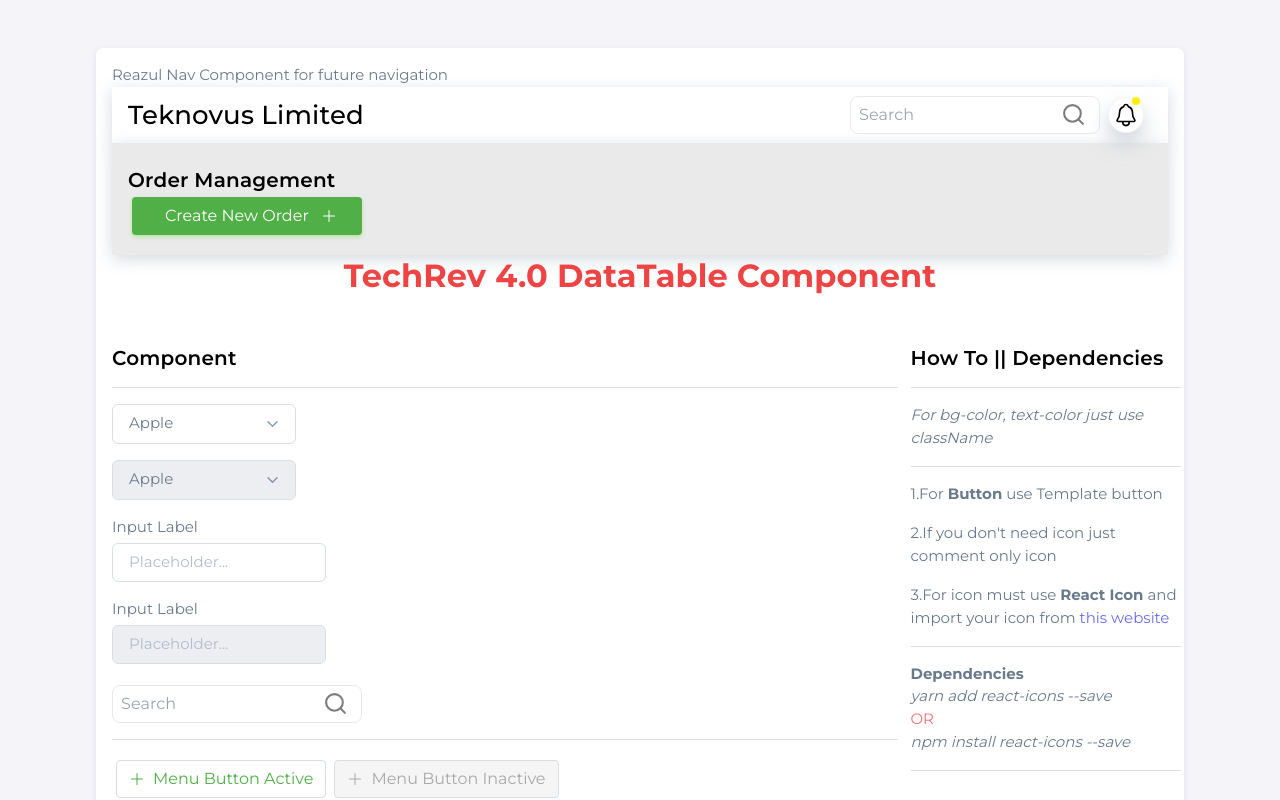
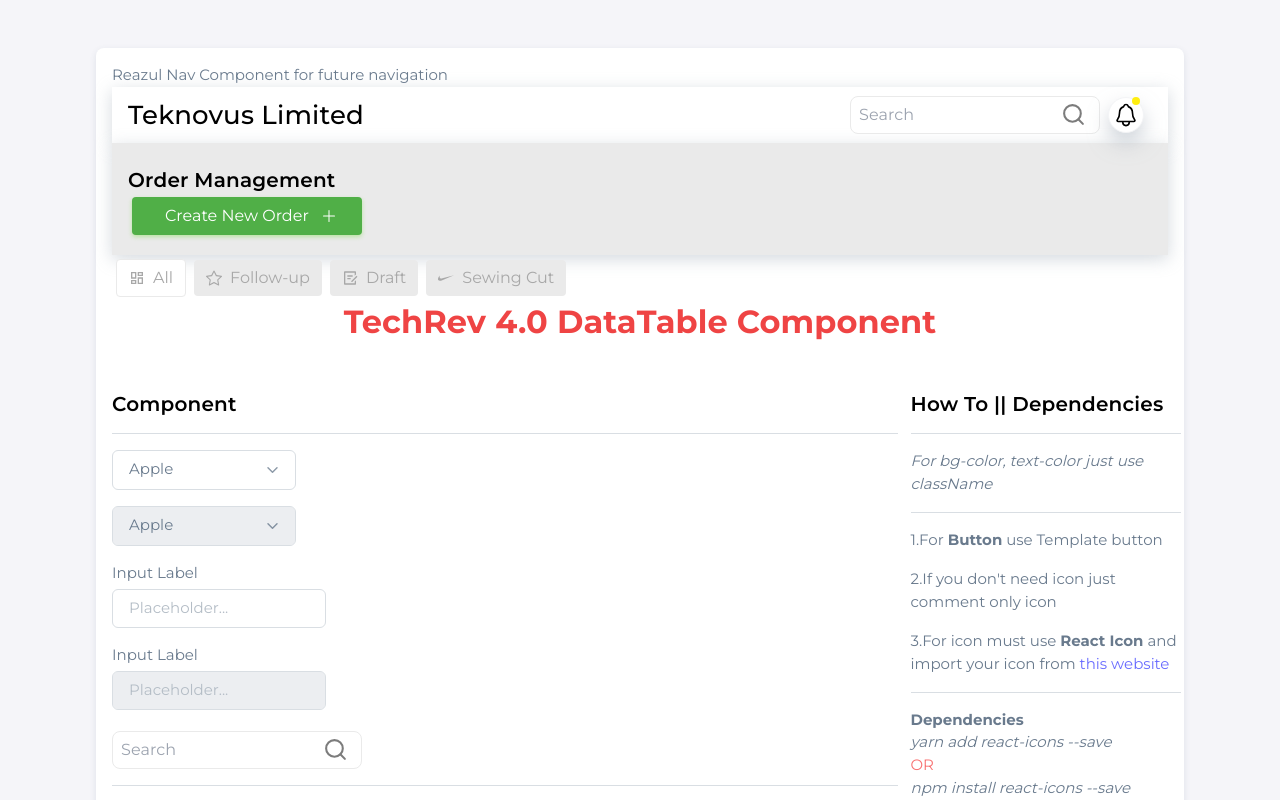
Before and after one commit to tekrev04/Breeze-Next-Component, a Next.js app: page /reazul/elements in a window 1280 px wide. Shown: the top 800 px of the page. Built offline with nearby package versions, Linux system fonts and the light colour scheme.

Commit message:
dynamic menu-button components update

```diff
--- a/components/reazul/headerArea/index.js
+++ b/components/reazul/headerArea/index.js
@@ -1,8 +1,37 @@
 import React from "react";
+import ButtonComponent from "../elements/buttonComponent";
 import HeaderAreaLeftComponent from "./headerAreaLeftComponent";
 import HeaderAreaRightComponent from "./headerAreaRightComponent";
+import { BsStar } from "react-icons/bs";
+import { RiDraftLine } from "react-icons/ri";
+import { SiNike } from "react-icons/si";
+import { MdOutlineDashboard } from "react-icons/md";
+import MenuHeaderComponent from "../menuHeader";
 
 function HeaderAreaComponent() {
+  const onClick = () => {
+    console.log("clicked btn");
+  };
+
+  const menuBtnInfo = [
+    {
+      name: "All",
+      icon: <MdOutlineDashboard />,
+    },
+    {
+      name: "Follow-up",
+      icon: <BsStar />,
+    },
+    {
+      name: "Draft",
+      icon: <RiDraftLine />,
+    },
+    {
+      name: "Sewing Cut",
+      icon: <SiNike />,
+    },
+  ];
+
   return (
     <>
       <div className="header-main-area shadow text-dark flex items-center justify-between px-3 py-1">
@@ -13,13 +42,11 @@ function HeaderAreaComponent() {
       <div className="header-main-area shadow bg-dark-light text-dark flex items-center justify-between px-2 pt-4 pb-3">
         <HeaderAreaLeftComponent headerTitle={"Order Management"} />
       </div>
+
+      <div>
+        <MenuHeaderComponent menuBtnInfo={menuBtnInfo} />
+      </div>
     </>
-
-        // <div className="header-main-area bg-dark-light text-dark flex justify-between">
-        //     <HeaderAreaLeftComponent headerTitle={"Order Management"} />
-
-        //     <HeaderAreaRightComponent />
-        // </div>
   );
 }
 
--- /dev/null
+++ b/components/reazul/menuHeader/index.js
@@ -0,0 +1,24 @@
+import React, { useState } from "react";
+
+const MenuHeaderComponent = (props) => {
+  const { menuBtnInfo } = props;
+  const [activeButton, setActiveButton] = useState(0);
+
+  return (
+    <div className="button-list">
+      {menuBtnInfo.map((buttonInfo, index) => (
+        <button
+          key={index}
+          className={`btn ${activeButton === index ? "menu-btn-active" : "menu-btn"}`}
+          onClick={() => setActiveButton(index)}
+        >
+          <div className="flex">
+            <span className="pt-1 pr-2">{buttonInfo.icon}</span>
+            {buttonInfo.name}
+          </div>
+        </button>
+      ))}
+    </div>
+  );
+};
+export default MenuHeaderComponent;
--- a/styles/global.css
+++ b/styles/global.css
@@ -373,6 +373,43 @@ h6 {
     border: 1px solid var(--disable-dark);
 }
 
+/* ********** Menu-btn ********** */
+:root{
+    --dark-900: #515151;
+    --dark-800: #7c7c7c; /* inactive */
+    --dark-700: #a8a8a8; /* input-text, disable-dark */
+    --dark-600: #d3d3d3; /* border */
+    --dark-500: #eaeaea; /* disable,  */
+    --dark-400: #f5f5f5; /* bg-disable */
+
+    /* Others */
+    --inactive: #7c7c7c;
+    --disable: #eaeaea;
+    --text-disable: #a8a8a8;
+    --bg-disable: #f5f5f5;
+
+    --input-text: #a8a8a8;
+    --border: #eaeaea;
+    --disable-dark: #a8a8a8;
+
+    --bg-gray: #eaeaea;
+}
+.menu-btn {
+    background-color: var(--disable);
+    border: none;
+    color: var(--disable-dark);
+}
+.menu-btn:hover, .menu-btn:focus {
+    background-color: var(--dark-600);
+    color: var(--disable-dark);
+    border: none;
+}
+.menu-btn-active, .menu-btn-active:hover {
+    background-color: var(--white);
+    color: var(--disable-dark);
+    border: 1px solid var(--border);
+}
+
 /* ********** badge ********** */
 .badge {
     border-radius: 2rem;
```
Lines whose indentation alone changed are shown as unchanged.
